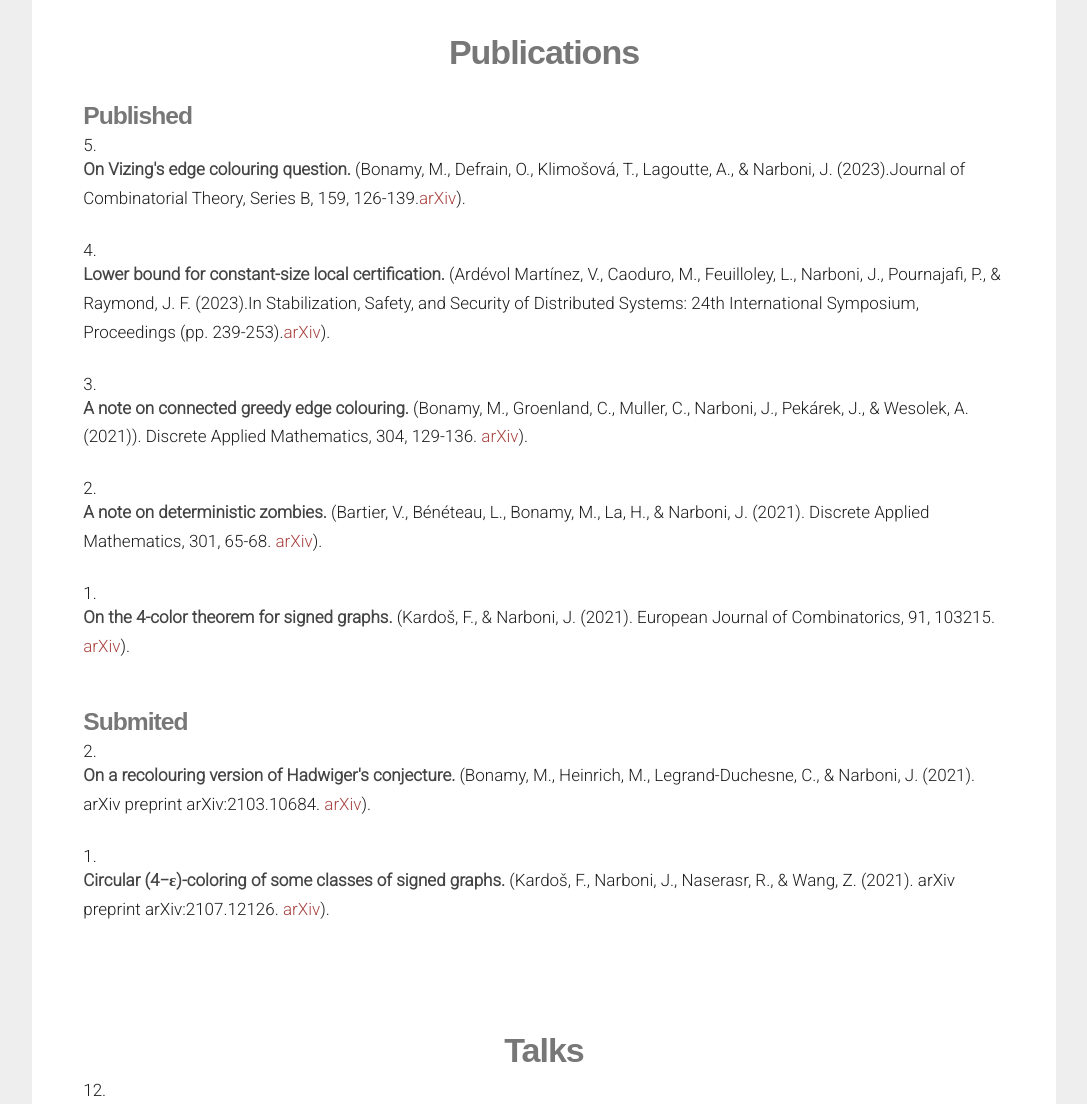
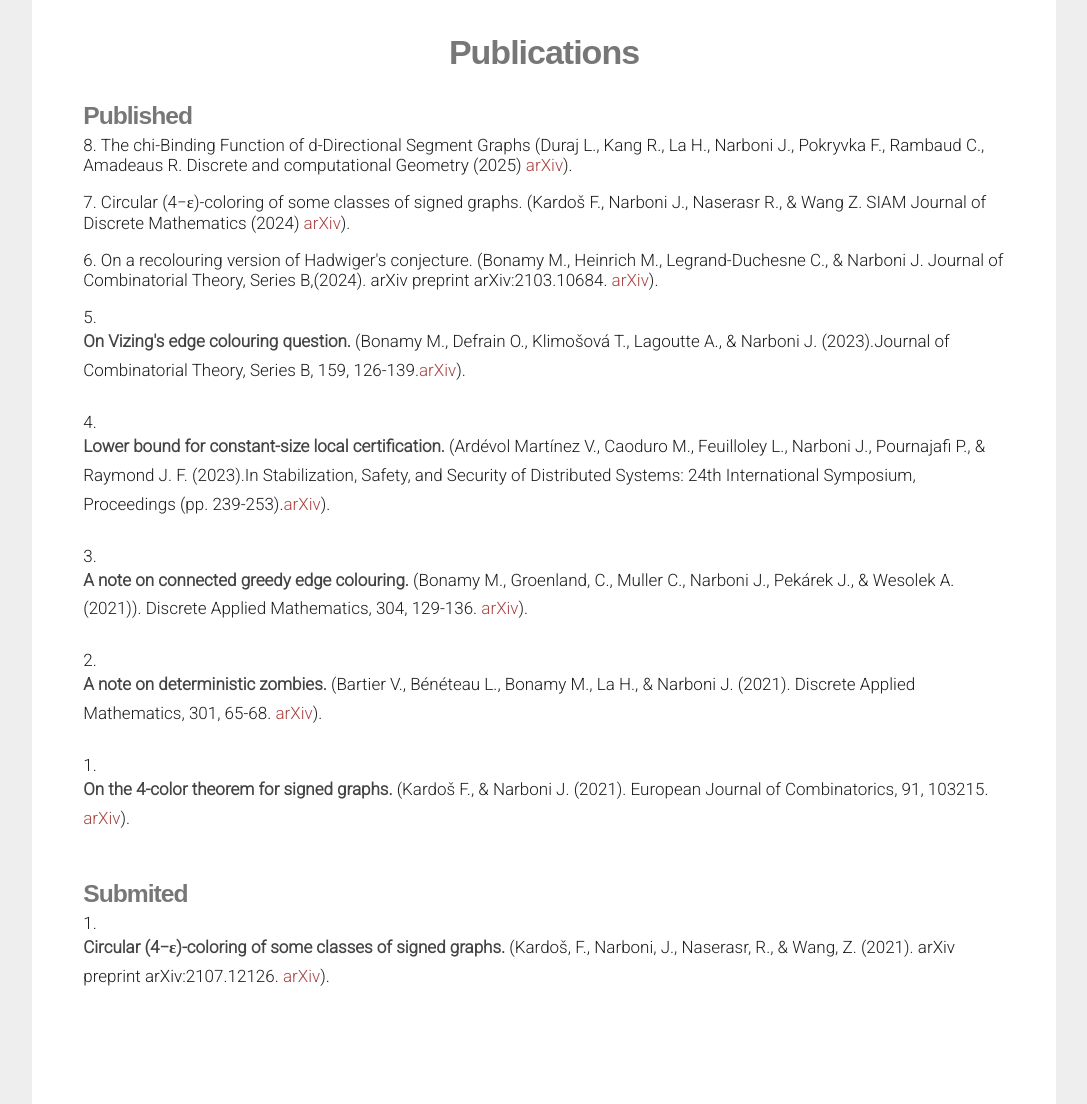
Before and after one commit to narbonij/narbonij.github.io, a plain HTML site: page index.html in a window 1280 px wide. Shown: the part 1144-2248 px from the top of the page, without its empty margins (96-1183 px from the left). Drawn offline with Linux system fonts and the light colour scheme.

Commit message:
Update index.html

```diff
--- a/index.html
+++ b/index.html
@@ -25,7 +25,7 @@
             <li><a href="#other">Other</a></li>
 
             <!-- <li><a href="#">Numérique</a></li> -->
-            <li><a href="cv.pdf">CV</a></li>
+            <li><a href="CV.pdf">CV</a></li>
             <li><a href="#contact">Contact</a></li>
             <!-- <li><a href="#">Langue</a></li> -->
 
@@ -35,11 +35,7 @@
 
   <div id="main" style="padding-bottom:0px">
 	<div id="site_content">
-
-
             <h1>Jonathan Narboni</h1>
-
-
 <table class="tableauindex">
 <tbody><tr>
 
@@ -48,7 +44,7 @@
 <div class="space">Temporary Lecturer and Research Assistant</div>
 		  <div class="space">Université de Bordeaux, France </div>
 		  <div class="space">351 cours de la Libération CS 10004, 33405 Talence CEDEX</div>
-		  <div class="space">Room: 104</div>
+		  <div class="space">Room: 105</div>
 	  <div class="space">✉ jonathan.narboni<span></span>@labri.<span></span>fr</div>
          <!-- <div class="space">&#9743; +33 (0) 1 44 05 46 01 	</div>-->
 </td>
@@ -87,7 +83,7 @@ I am currently a temporary lecturer and research assistant at the LaBRI (Laborat
 <!--<ul class="theme"> -->
   <div class="space">
   <div class="article">
-  Throughout my PhD, my primary research has been centered around graph coloring and graph coloring reconfiguration, with a particular emphasis on reconfiguration of edge coloring and vertex coloring in signed graphs. Currently, I am directing my attention towards combinatorial reconfiguration and geometric graphs.
+  Throughout my PhD, my primary research has been centered around graph coloring and graph coloring reconfiguration, with a particular emphasis on reconfiguration of edge coloring and vertex coloring in signed graphs. Currently, I am directing my attention towards coloring and recoloring questions in the distributed setting.
               <!--    <li> <b>Le bleu du stylo</b>
                   <div>La couleur la plus rependu</div>
                   </li>
@@ -140,11 +136,11 @@ I am currently a temporary lecturer and research assistant at the LaBRI (Laborat
 		<li>Temporary lecturer and research assistant </a> <br></li>
 		<li> Labri, Université de Bordeaux
 			<br></li><a href="https://graphesetoptimisation.labri.fr/pmwiki.php/Main/HomePage/">Graphs and
-				Optimization</a> <br></li>
+				Optimization/ Distributed algorithm</a>-<a href="https://algodist.labri.fr">Distributed algorithm</a> <br></li>
 		<!--<li> Research Department: <a href="https://combalgo.labri.fr/pmwiki.php">Combinatorics and Algorithms</a> <br></li>
 		<li> Team : <a href="https://graphesetoptimisation.labri.fr/pmwiki.php/Main/HomePage/">Graphs and
 				Optimization</a> <br></li> -->
-		<li>CV (<a href="cv.pdf">PDF</a>) <br></li>
+		<li>CV (<a href="CV.pdf">PDF</a>) <br></li>
 	</ul>
 <!--
 	<ul>
@@ -170,16 +166,28 @@ I am currently a temporary lecturer and research assistant at the LaBRI (Laborat
 	<h3>Published</h3>
 	<ol reversed="">
 
+
+	<li>
+		The chi-Binding Function of d-Directional Segment Graphs </b> (Duraj L., Kang R., La H., Narboni J., Pokryvka F., Rambaud C., Amadeaus R. Discrete and computational Geometry (2025) <a href="https://arxiv.org/abs/2309.06072">arXiv</a>).
+	</li>
+	<li>
+		Circular (4−ε)-coloring of some classes of signed graphs. </b> (Kardoš F., Narboni J., Naserasr R., & Wang Z. SIAM Journal of Discrete Mathematics (2024) <a href="https://arxiv.org/abs/2107.12126">arXiv</a>).
+	</li>
+
+	<li>
+		On a recolouring version of Hadwiger's conjecture. </b> (Bonamy M., Heinrich M., Legrand-Duchesne C., & Narboni J. Journal of Combinatorial Theory, Series B,(2024).  arXiv preprint arXiv:2103.10684. <a href="https://arxiv.org/abs/2103.10684">arXiv</a>).
+	</li>
+
+	  <li>
+  	<p><b> On Vizing's edge colouring question. </b> (Bonamy M., Defrain O., Klimošová T., Lagoutte A., & Narboni J. (2023).Journal of Combinatorial Theory, Series B, 159, 126-139.<a href="https://arxiv.org/abs/2107.07900">arXiv</a>).
+
+	</li>
   <li>
-  <p><b> On Vizing's edge colouring question. </b> (Bonamy, M., Defrain, O., Klimošová, T., Lagoutte, A., & Narboni, J. (2023).Journal of Combinatorial Theory, Series B, 159, 126-139.<a href="https://arxiv.org/abs/2107.07900">arXiv</a>).
+  <p><b> Lower bound for constant-size local certification. </b> (Ardévol Martínez V., Caoduro M., Feuilloley L., Narboni J., Pournajafi P., & Raymond J. F. (2023).In Stabilization, Safety, and Security of Distributed Systems: 24th International Symposium, Proceedings (pp. 239-253).<a href="https://arxiv.org/abs/2208.14229">arXiv</a>).
 
 </li>
   <li>
-  <p><b> Lower bound for constant-size local certification. </b> (Ardévol Martínez, V., Caoduro, M., Feuilloley, L., Narboni, J., Pournajafi, P., & Raymond, J. F. (2023).In Stabilization, Safety, and Security of Distributed Systems: 24th International Symposium, Proceedings (pp. 239-253).<a href="https://arxiv.org/abs/2208.14229">arXiv</a>).
-
-</li>
-  <li>
-    <p><b>  A note on connected greedy edge colouring.</b> (Bonamy, M., Groenland, C., Muller, C., Narboni, J., Pekárek, J., & Wesolek, A. (2021)). Discrete Applied Mathematics, 304, 129-136. <a href="https://arxiv.org/abs/2008.03587">arXiv</a>).
+    <p><b>  A note on connected greedy edge colouring.</b> (Bonamy M., Groenland, C., Muller C., Narboni J., Pekárek J., & Wesolek A. (2021)). Discrete Applied Mathematics, 304, 129-136. <a href="https://arxiv.org/abs/2008.03587">arXiv</a>).
 
   </li>
 
@@ -188,13 +196,14 @@ I am currently a temporary lecturer and research assistant at the LaBRI (Laborat
 
 
 	<li>
-		<p><b> A note on deterministic zombies. </b> (Bartier, V., Bénéteau, L., Bonamy, M., La, H., & Narboni, J. (2021). Discrete Applied Mathematics, 301, 65-68. <a href="https://arxiv.org/abs/2008.03587">arXiv</a>).
+		<p><b> A note on deterministic zombies. </b> (Bartier V., Bénéteau L., Bonamy M., La H., & Narboni J. (2021). Discrete Applied Mathematics, 301, 65-68. <a href="https://arxiv.org/abs/2008.03587">arXiv</a>).
 
 	</li>
 	<li>
-		<p><b> On the 4-color theorem for signed graphs. </b> (Kardoš, F., & Narboni, J. (2021). European Journal of Combinatorics, 91, 103215. <a href="https://arxiv.org/abs/1906.05638">arXiv</a>).
+		<p><b> On the 4-color theorem for signed graphs. </b> (Kardoš F., & Narboni J. (2021). European Journal of Combinatorics, 91, 103215. <a href="https://arxiv.org/abs/1906.05638">arXiv</a>).
+	</li>
 
-	</li>
+
 </ol>
 
 
@@ -202,10 +211,7 @@ I am currently a temporary lecturer and research assistant at the LaBRI (Laborat
 	<ol reversed="">
 
 
-		<li>
-			<p><b> On a recolouring version of Hadwiger's conjecture. </b> (Bonamy, M., Heinrich, M., Legrand-Duchesne, C., & Narboni, J. (2021).  arXiv preprint arXiv:2103.10684. <a href="https://arxiv.org/abs/1906.05638">arXiv</a>).
 
-		</li>
 
 
 
```
